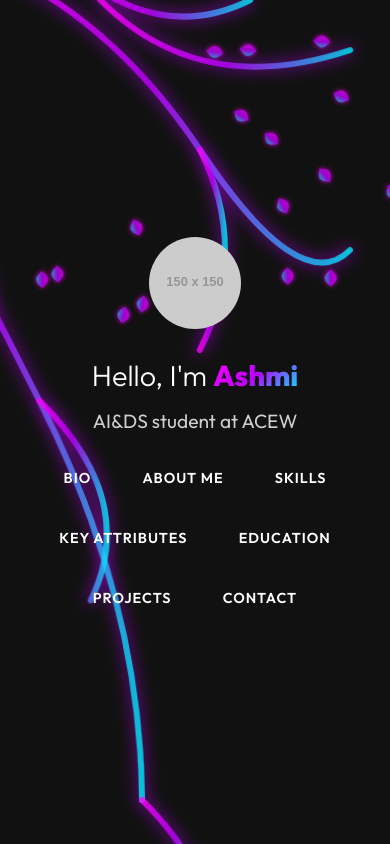
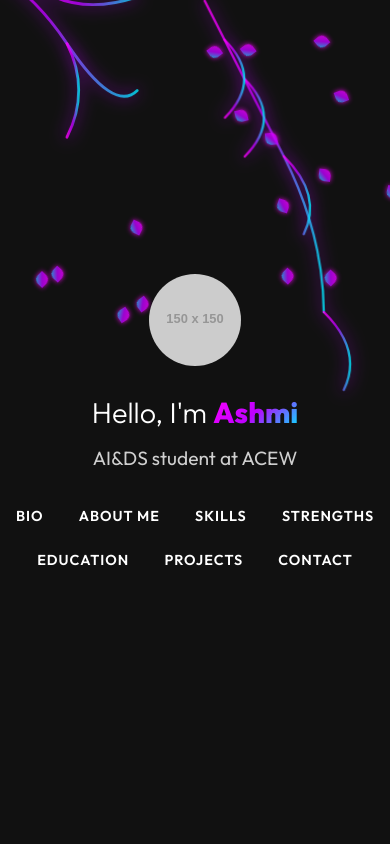
Before and after one commit to ashmi2k6-ai/ash-portfolio, a React (Vite) app: page / in a window 390 px wide. Built offline with nearby package versions, Linux system fonts and the light colour scheme.

Commit message:
Add screen adjustments

```diff
--- a/src/components/Flashcard.jsx
+++ b/src/components/Flashcard.jsx
@@ -47,7 +47,19 @@ const CardFace = styled.div`
   align-items: center;
   padding: 2rem;
   box-shadow: 0 10px 30px rgba(0, 0, 0, 0.5);
-  overflow: hidden;
+  overflow-y: auto; /* Changed from hidden to auto to allow scrolling on mobile */
+
+  /* Custom Scrollbar for better aesthetics */
+  &::-webkit-scrollbar {
+    width: 6px;
+  }
+  &::-webkit-scrollbar-thumb {
+    background: var(--fusion-gradient);
+    border-radius: 10px;
+  }
+  &::-webkit-scrollbar-track {
+    background: rgba(255, 255, 255, 0.1);
+  }
 
   /* Neon Border Effect */
   &::before {
@@ -114,6 +126,14 @@ const CardBack = styled(CardFace)`
     font-size: 1.2rem;
     line-height: 1.6;
     margin-bottom: 0.5rem;
+
+    @media (max-width: 768px) {
+      font-size: 1rem;
+    }
+
+    @media (max-width: 480px) {
+      font-size: 0.9rem;
+    }
   }
 
   /* Render HTML content safely */
--- a/src/data/sections.js
+++ b/src/data/sections.js
@@ -41,27 +41,27 @@ export const sections = [
   },
   {
     id: 'strengths',
-    title: 'Key Attributes',
+    title: 'Strengths',
     frontContent: 'My Strengths',
     backContent: `
-      <div style="width: 100%; height: 100%; display: flex; flex-direction: column; justify-content: center; padding: 1rem;">
-        <h3 style="margin-bottom: 1.5rem; text-align: center; color: #333;">Key Attributes</h3>
-        <div style="display: grid; grid-template-columns: 1fr 1fr; grid-template-rows: 1fr 1fr; gap: 15px; height: 70%;">
-          <div style="background-color: #fff0f5; border: 2px solid #ff69b4; border-radius: 8px; padding: 12px; display: flex; flex-direction: column; justify-content: center;">
-            <strong style="color: #ff1493; font-size: 1rem;">Quick Learner</strong>
-            <p style="color: #442233; font-size: 0.85rem; margin: 4px 0 0;">Rapidly grasping new concepts and complex technologies with ease.</p>
+      <div class="strengths-container">
+        <h3 class="strengths-title">Strengths</h3>
+        <div class="strengths-grid">
+          <div class="strength-card" style="background-color: #fff0f5; border-color: #ff69b4;">
+            <strong style="color: #ff1493;">Quick Learner</strong>
+            <p style="color: #442233;">Rapidly grasping new concepts and complex technologies with ease.</p>
           </div>
-          <div style="background-color: #f0f8ff; border: 2px solid #00bfff; border-radius: 8px; padding: 12px; display: flex; flex-direction: column; justify-content: center;">
-            <strong style="color: #00008b; font-size: 1rem;">Quick Adapter</strong>
-            <p style="color: #223344; font-size: 0.85rem; margin: 4px 0 0;">Seamlessly adjusting to evolving project requirements and tools.</p>
+          <div class="strength-card" style="background-color: #f0f8ff; border-color: #00bfff;">
+            <strong style="color: #00008b;">Quick Adapter</strong>
+            <p style="color: #223344;">Seamlessly adjusting to evolving project requirements and tools.</p>
           </div>
-          <div style="background-color: #f5f0ff; border: 2px solid #9370db; border-radius: 8px; padding: 12px; display: flex; flex-direction: column; justify-content: center;">
-            <strong style="color: #4b0082; font-size: 1rem;">Versatile</strong>
-            <p style="color: #332244; font-size: 0.85rem; margin: 4px 0 0;">Multi-talented approach to technical challenges and creative design.</p>
+          <div class="strength-card" style="background-color: #f5f0ff; border-color: #9370db;">
+            <strong style="color: #4b0082;">Versatile</strong>
+            <p style="color: #332244;">Multi-talented approach to technical challenges and creative design.</p>
           </div>
-          <div style="background-color: #fffaf0; border: 2px solid #ff8c00; border-radius: 8px; padding: 12px; display: flex; flex-direction: column; justify-content: center;">
-            <strong style="color: #8b4513; font-size: 1rem;">Team Player</strong>
-            <p style="color: #443322; font-size: 0.85rem; margin: 4px 0 0;">Collaborating effectively to achieve shared goals and group success.</p>
+          <div class="strength-card" style="background-color: #fffaf0; border-color: #ff8c00;">
+            <strong style="color: #8b4513;">Team Player</strong>
+            <p style="color: #443322;">Collaborating effectively to achieve shared goals and group success.</p>
           </div>
         </div>
       </div>
--- a/src/index.css
+++ b/src/index.css
@@ -28,3 +28,131 @@ a {
   text-decoration: none;
   color: inherit;
 }
+
+/* Strengths Section Styles */
+.strengths-container {
+  width: 100%;
+  height: 100%;
+  display: flex;
+  flex-direction: column;
+  justify-content: center;
+  padding: 1rem;
+  overflow: hidden;
+}
+
+.strengths-title {
+  margin-bottom: 1.5rem;
+  text-align: center;
+  color: #333;
+}
+
+.strengths-grid {
+  display: grid;
+  grid-template-columns: repeat(2, 1fr);
+  gap: 15px;
+  height: 70%;
+}
+
+.strength-card {
+  border: 2px solid transparent;
+  /* Border color set via inline style */
+  border-radius: 8px;
+  padding: 12px;
+  display: flex;
+  flex-direction: column;
+  justify-content: center;
+  text-align: center;
+}
+
+.strength-card strong {
+  font-size: 1rem;
+  display: block;
+}
+
+.strength-card p {
+  font-size: 0.85rem;
+  margin: 4px 0 0;
+  line-height: 1.4;
+}
+
+/* Tablet */
+@media (max-width: 1024px) and (min-width: 769px) {
+  .strengths-grid {
+    grid-template-columns: repeat(2, 1fr);
+    gap: 1.5rem;
+    padding: 1rem;
+  }
+
+  .strength-card {
+    padding: 1.5rem;
+  }
+
+  .strengths-container {
+    max-width: 90%;
+    margin: 0 auto;
+  }
+}
+
+/* Mobile */
+@media (max-width: 768px) {
+  .strengths-grid {
+    grid-template-columns: 1fr;
+    /* Single column */
+    gap: 1rem;
+    padding: 1rem;
+    height: auto;
+    overflow-y: auto;
+  }
+
+  .strengths-container {
+    max-width: 95%;
+    width: 100%;
+    margin: 0 auto;
+    padding: 1.5rem 1rem;
+    justify-content: flex-start;
+  }
+
+  .strength-card {
+    padding: 1.2rem;
+    min-height: auto;
+  }
+
+  .strength-card strong {
+    font-size: 1.2rem;
+  }
+
+  .strength-card p {
+    font-size: 0.9rem;
+    line-height: 1.4;
+  }
+}
+
+/* Small Mobile */
+@media (max-width: 480px) {
+  .strengths-container {
+    padding: 1rem 0.5rem;
+  }
+
+  .strength-card {
+    padding: 1rem;
+  }
+
+  .strength-card strong {
+    font-size: 1.1rem;
+  }
+
+  .strength-card p {
+    font-size: 0.85rem;
+  }
+
+  /* Scale background effects */
+  svg {
+    max-width: 60vw;
+    height: auto;
+  }
+
+  /* Nav menu gap adjustment */
+  nav {
+    gap: 1rem !important;
+  }
+}
```
